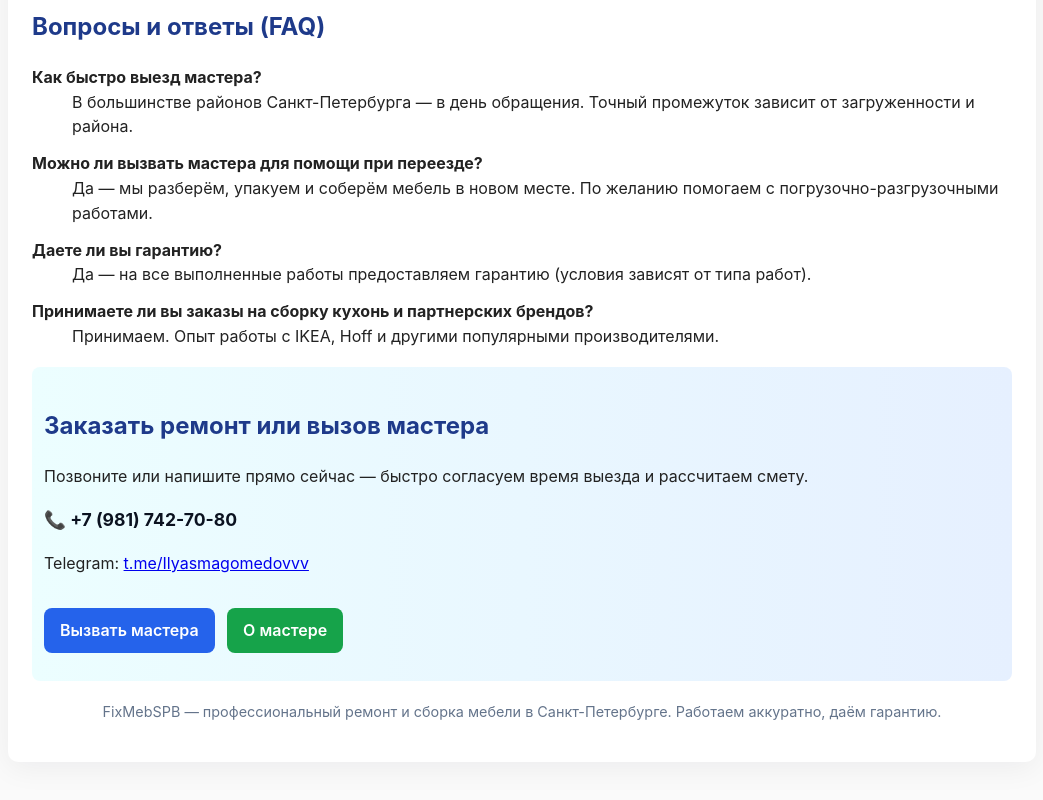
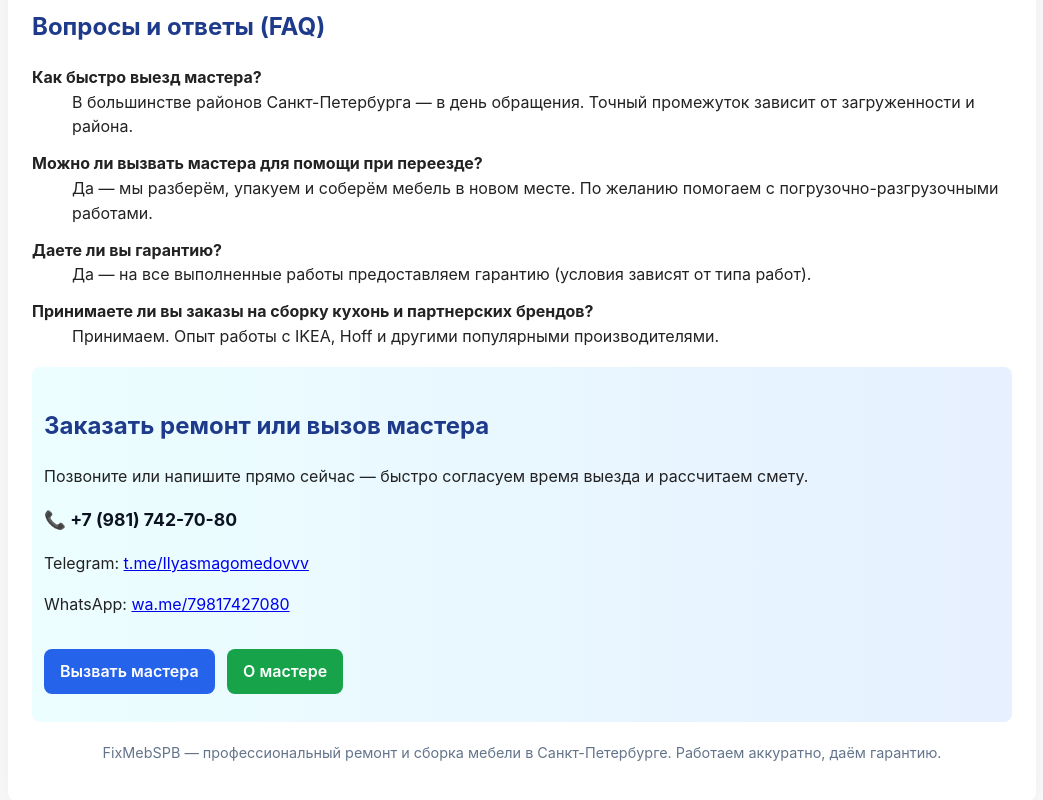
Before and after one commit to amir248/Ilias, a plain HTML site: page remont-mebeli.html in a window 1280 px wide. Shown: the part 1212-2012 px from the top of the page, without its empty margins (118-1161 px from the left). Drawn offline with Linux system fonts and the light colour scheme.

Commit message:
WhatsApp

```diff
--- a/remont-mebeli.html
+++ b/remont-mebeli.html
@@ -163,6 +163,7 @@
       <p style="font-size:1.1rem;font-weight:700;">📞 <a href="tel:+79817427080" style="color:#0b1220;text-decoration:none;">+7 (981) 742-70-80</a></p>
 
       <p>Telegram: <a href="https://t.me/Ilyasmagomedovvv" target="_blank" rel="noopener">t.me/Ilyasmagomedovvv</a></p>
+      <p>WhatsApp: <a href="https://wa.me/79817427080" target="_blank" rel="noopener">wa.me/79817427080</a></p>
       <p style="margin-top:8px;"><a class="cta" href="tel:+79817427080">Вызвать мастера</a> <a class="cta" href="/about" style="background:#16a34a;margin-left:8px;">О мастере</a></p>
     </section>
 
```
